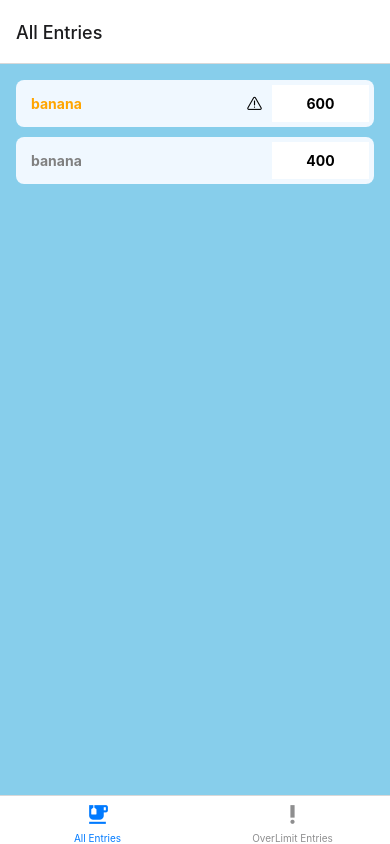
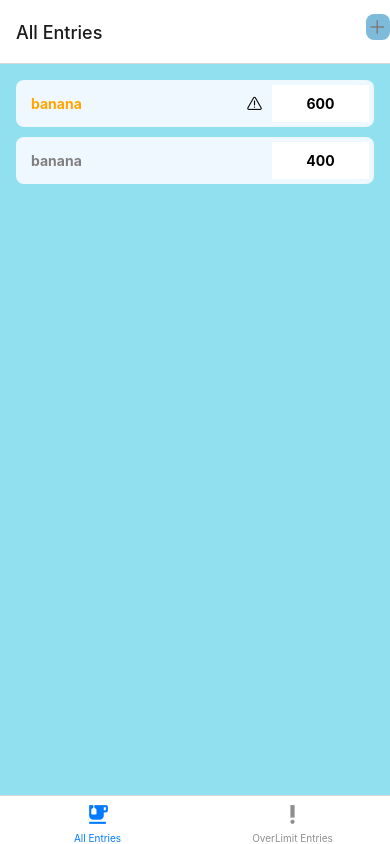
Before and after one commit to AnnabelleAB/CS5520-Ast2, a React Native app: screen /EntryTabs in a window 390 px wide. Built offline with nearby package versions, Linux system fonts and the light colour scheme.

Commit message:
Finish valid input and add entry screen

```diff
--- a/App.js
+++ b/App.js
@@ -2,52 +2,31 @@ import React from 'react';
 import { NavigationContainer } from '@react-navigation/native';
 import { createStackNavigator } from '@react-navigation/stack';
 import { createBottomTabNavigator } from '@react-navigation/bottom-tabs';
-import { MaterialCommunityIcons } from '@expo/vector-icons';
-import { MaterialIcons } from '@expo/vector-icons';
-import AllEntries from './screens/AllEntries';
-import OverLimitEntries from './screens/OverLimitEntries';
 import EditEntry from './screens/EditEntry';
 import AddEntry from './screens/AddEntry';
-import { Button } from 'react-native';
+import EntryTabs from './components/EntryTabs';
+import colors from './colors';
 const Stack = createStackNavigator();
 const Tab = createBottomTabNavigator();
 
-const EntryTabs = ({ navigation }) => (
-  <Tab.Navigator
-    screenOptions={({ route }) => ({
-      tabBarIcon: ({ focused, color, size }) => {
-        let iconName;
-
-        if (route.name === 'All Entries') {
-          iconName = 'emoji-food-beverage';
-        } else if (route.name === 'OverLimit Entries') {
-          iconName = 'priority-high';
-        }
-
-        return <MaterialIcons name={iconName} size={size} color={color} />;
-      },
-      tabBarOptions: {
-        activeTintColor: 'tomato',
-        inactiveTintColor: 'gray',
-      },
-    })}
-
-  >
-    <Tab.Screen name="All Entries" component={AllEntries} />
-    <Tab.Screen name="OverLimit Entries" component={OverLimitEntries} />
-  </Tab.Navigator>
-);
+const headerOptions = {
+  headerStyle: {
+    backgroundColor: colors.buttonBackground,
+  },
+  headerTintColor: colors.white,
+};
 
 export default function App() {
   return (
     <NavigationContainer>
-      <Stack.Navigator initialRouteName="EntriesTabs">
-        <Stack.Screen name="EntriesTabs" component={EntryTabs} options={{ headerShown: false,  headerRight: () => (
-      <Button
-        onPress={() => navigation.navigate("AddEntry")}
-        title="+"
-      />
-    ), }} />
+      <Stack.Navigator initialRouteName="EntryTabs" screenOptions={headerOptions}>
+        <Stack.Screen
+          name="EntryTabs"
+          component={EntryTabs}
+          options={{
+            headerShown: false,
+          }}
+        />
         <Stack.Screen name="Edit Entry" component={EditEntry} />
         <Stack.Screen name="Add Entry" component={AddEntry} />
       </Stack.Navigator>
--- a/components/Button.js
+++ /dev/null
@@ -1,25 +0,0 @@
-import React from 'react';
-import { TouchableOpacity, Text, StyleSheet } from 'react-native';
-
-const Button = ({ onPress, title, style, textStyle }) => (
-  <TouchableOpacity onPress={onPress} style={[styles.button, style]}>
-    <Text style={[styles.buttonText, textStyle]}>{title}</Text>
-  </TouchableOpacity>
-);
-
-const styles = StyleSheet.create({
-  button: {
-    backgroundColor: '#4caf50',
-    paddingVertical: 10,
-    paddingHorizontal: 20,
-    borderRadius: 5,
-  },
-  buttonText: {
-    color: 'white',
-    fontWeight: 'bold',
-    textTransform: 'uppercase',
-    textAlign: 'center',
-  },
-});
-
-export default Button;
--- a/components/EntriesList.js
+++ b/components/EntriesList.js
@@ -2,7 +2,7 @@ import React, { useState } from 'react'
 import { View, Text, FlatList, StyleSheet } from 'react-native';
 import EntryItem from './EntryItem';
 import colors from '../colors';
-
+import { useNavigation } from '@react-navigation/native';
 const EntriesList = ({ type, navigation }) => {
   const [entries, setEntries] = useState([
     { id: "1", calories: "600", description: "banana" },
@@ -18,6 +18,9 @@ const EntriesList = ({ type, navigation }) => {
     filteredData = entries;
   }
 
+  const handlePress = (entry) => {
+    navigation.navigate('Edit Entry', { entry });
+  };
   return (
     <View style={styles.flatListContainer}>
       <FlatList
@@ -28,6 +31,7 @@ const EntriesList = ({ type, navigation }) => {
           <EntryItem
             entry={item}
             navigation={navigation}
+            itemPressed={() => handlePress(item)}
           />
         )}
       />
--- a/components/EntryItem.js
+++ b/components/EntryItem.js
@@ -2,12 +2,20 @@ import React from 'react';
 import { View, Text, StyleSheet } from 'react-native';
 import colors from '../colors';
 import { AntDesign } from '@expo/vector-icons';
-
-const EntryItem = ({ entry, navigation }) => {
+import { Pressable } from 'react-native';
+const EntryItem = ({ entry, navigation, itemPressed }) => {
   const limit = 500;
   const isOverLimit = entry.calories > limit;
   return (
-    <View style={styles.itemContainer}>
+    <View>
+      <Pressable
+        style={({ pressed }) => {
+          // general style first, customized style after
+          return ([styles.itemContainer, pressed && styles.pressedStyle]);
+        }}
+        onPress={() => itemPressed(entry)}
+        android_ripple={{ color: "white", borderless: true }}>
+
 
       <View style={styles.description}>
         <Text style={[styles.descriptionText, isOverLimit && { color: 'orange' }]}>
@@ -19,8 +27,8 @@ const EntryItem = ({ entry, navigation }) => {
       </View>
 
       <Text style={[styles.calories]}>{entry.calories}</Text>
-
-    </View>
+    </Pressable>
+    </View >
   );
 };
 
@@ -56,7 +64,7 @@ const styles = StyleSheet.create({
   },
   pressedStyle: {
     borderRadius: 8,
-    backgroundColor: 'lightpink',
+    backgroundColor: colors.secondary,
     opacity: 0.5,
     marginBottom: 10,
     flexDirection: 'row',
--- a/components/EntryTabs.js
+++ b/components/EntryTabs.js
@@ -1,39 +1,53 @@
-import React from "react";
-import { View, Text, Button } from "react-native";
-import { createMaterialTopTabNavigator } from "@react-navigation/material-top-tabs";
-import MaterialIcons from "react-native-vector-icons/MaterialIcons";
-import AddEntry from "../screens/AddEntry";
-import AllEntries from "../screens/AllEntries";
-import OverLimitEntries from "../screens/OverLimitEntries"
-const Tab = createMaterialTopTabNavigator();
+import PressableButton from './PressableButton';
+import { Ionicons } from '@expo/vector-icons';
+import React from 'react';
+import { MaterialIcons } from '@expo/vector-icons';
+import AllEntries from '../screens/AllEntries';
+import OverLimitEntries from '../screens/OverLimitEntries';
+import { createBottomTabNavigator } from '@react-navigation/bottom-tabs';
+import colors from '../colors';
+const Tab = createBottomTabNavigator();
 
+function iconPressed(navigation) {
+  console.log("navigation");
+  navigation.navigate("Add Entry");
+}
+
+// const navigation = useNavigation();
 const EntryTabs = ({ navigation }) => (
   <Tab.Navigator
     screenOptions={({ route }) => ({
   tabBarIcon: ({ focused, color, size }) => {
     let iconName;
 
-        if (route.name === "All Entries") {
-          iconName = "emoji-food-beverage";
-        } else if (route.name === "OverLimit Entries") {
-          iconName = "priority-high";
+    if (route.name === 'All Entries') {
+      iconName = 'emoji-food-beverage';
+    } else if (route.name === 'OverLimit Entries') {
+      iconName = 'priority-high';
     }
 
     return <MaterialIcons name={iconName} size={size} color={color} />;
   },
+  tabBarOptions: {
+    activeTintColor: colors.white,
+    inactiveTintColor: colors.gray,
+    activeBackgroundColor: colors.buttonBackground,
+    inactiveBackgroundColor: colors.buttonBackground,
+  },
+  headerRight: () => {
+    return (
+      <PressableButton
+        buttonPressed={() => {
+          console.log("Hi");
+          return (iconPressed(navigation));
+        }}
+      >
+        <Ionicons name="add" size={24} color="black" />
+      </PressableButton>
+    );
+  }
 })}
-    tabBarOptions={{
-      activeTintColor: "tomato",
-      inactiveTintColor: "gray",
-    }}
-    navigationOptions={{
-      headerRight: () => (
-        <Button
-          onPress={() => navigation.navigate("AddEntry")}
-          title="+"
-        />
-      ),
-    }}
+
   >
     <Tab.Screen name="All Entries" component={AllEntries} />
     <Tab.Screen name="OverLimit Entries" component={OverLimitEntries} />
--- /dev/null
+++ b/components/PressableButton.js
@@ -0,0 +1,32 @@
+import { View, Text, Pressable, StyleSheet } from 'react-native'
+import React from 'react'
+import colors from '../colors'
+export default function PressableButton(props) {
+    return (
+        <Pressable style={({ pressed }) => {
+            return [styles.pressableDefault, props.customizedStyle, pressed && styles.pressedStyle]
+        }} onPress={props.buttonPressed}>
+          {props.children}
+        </Pressable>
+    )
+}
+const styles = StyleSheet.create({
+    pressableDefault: {
+        backgroundColor: colors.buttonBackground,
+        borderRadius: 8,
+        opacity: 0.5,
+        marginBottom: 10,
+        flexDirection: "row",
+        alignItems: "center",
+        justifyContent: "center",
+    },
+    pressedStyle: {
+        borderRadius: 8,
+        backgroundColor: colors.pressedButtonStyle,
+        opacity: 0.5,
+        marginBottom: 10,
+        flexDirection: "row",
+        alignItems: "center",
+        justifyContent: "center"
+    },
+})
--- a/screens/AddEntry.js
+++ b/screens/AddEntry.js
@@ -1,12 +1,19 @@
 import React, { useState } from 'react';
-import { View, TextInput, StyleSheet } from 'react-native';
-import Button from '../components/Button';
+import { View, TextInput, StyleSheet, Text } from 'react-native';
+import PressableButton from '../components/PressableButton';
+import colors from '../colors';
 
 const AddEntry = ({ navigation }) => {
   const [calories, setCalories] = useState('');
   const [description, setDescription] = useState('');
+  const [isValid, setIsValid] = useState(true);
 
   const handleSubmit = () => {
+    if (!calories || !description || isNaN(calories)) {
+      setIsValid(false);
+      return;
+    }
+
     // Add the new entry to the database
     // ...
 
@@ -16,26 +23,61 @@ const AddEntry = ({ navigation }) => {
   const handleReset = () => {
     setCalories('');
     setDescription('');
+    setIsValid(true);
+  };
+
+  const handleCaloriesChange = (text) => {
+    setCalories(text);
+    if (!isValid) {
+      setIsValid(true);
+    }
+  };
+
+  const handleDescriptionChange = (text) => {
+    setDescription(text);
+    if (!isValid) {
+      setIsValid(true);
+    }
   };
 
   return (
     <View style={styles.container}>
+      <View style={styles.inputContainer}>
+        <Text style={styles.title}>Calories</Text>
         <TextInput
           style={styles.input}
-        placeholder="Calories"
           keyboardType="number-pad"
           value={calories}
-        onChangeText={setCalories}
+          onChangeText={handleCaloriesChange}
         />
+      </View>
+      {!isValid && (!calories || isNaN(calories)) && (
+        <Text style={styles.errorMessage}>Please enter a valid number</Text>
+      )}
+      <View style={styles.inputContainer}>
+        <Text style={styles.title}>Description</Text>
         <TextInput
           style={styles.input}
-        placeholder="Description"
           value={description}
-        onChangeText={setDescription}
+          onChangeText={handleDescriptionChange}
         />
+      </View>
+      {!isValid && !description && (
+        <Text style={styles.errorMessage}>Please enter a description</Text>
+      )}
       <View style={styles.buttonsContainer}>
-        <Button onPress={handleReset} title="Reset" />
-        <Button onPress={handleSubmit} title="Submit" />
+        <PressableButton
+          buttonPressed={handleReset}
+          style={[styles.button]}
+        >
+          <Text style={[styles.buttonText, { color: colors.gray }]}>Reset</Text>
+        </PressableButton>
+        <PressableButton
+          buttonPressed={handleSubmit}
+          style={[styles.button]}
+        >
+          <Text style={[styles.buttonText, { color: colors.gray }]}>Submit</Text>
+        </PressableButton>
       </View>
     </View>
   );
@@ -45,19 +87,57 @@ const styles = StyleSheet.create({
   container: {
     flex: 1,
     padding: 16,
-    backgroundColor: '#fff',
+    backgroundColor: colors.primary,
+    alignItems: 'center',
+
+  },
+  inputContainer: {
+    flexDirection: 'row',
+    justifyContent: 'space-between',
+    width: '80%',
+    marginTop: 10,
+    marginBottom: 8,
+    alignItems: 'flex-start',
+  },
+  title: {
+    color: colors.white,
+    fontSize: 16,
+    fontWeight: 'bold',
+    marginRight: 8,
   },
   input: {
     height: 40,
-    borderColor: 'gray',
+    borderColor: colors.gray,
     borderWidth: 1,
-    marginVertical: 8,
     padding: 8,
+    backgroundColor: colors.white,
+    borderRadius: 5,
+    width: '60%',
   },
   buttonsContainer: {
     flexDirection: 'row',
-    justifyContent: 'space-between',
+    justifyContent: 'space-around',
     marginTop: 16,
+    width: '80%',
+  },
+  button: {
+    backgroundColor: colors.buttonBackground,
+    borderRadius: 5,
+    height: 80,
+    width: '100%',
+    justifyContent: 'center',
+    alignItems: 'center',
+    margin: 8,
+    padding: 10,
+  },
+  buttonText: {
+    color: colors.white,
+    fontWeight: 'bold',
+    fontSize: 16,
+  },
+  errorMessage: {
+    color: 'red',
+    fontSize: 12,
   },
 });
 
--- a/screens/EditEntry.js
+++ b/screens/EditEntry.js
@@ -1,10 +1,81 @@
-import { View, Text } from 'react-native'
-import React from 'react'
+import React from 'react';
+import { View, Text, StyleSheet } from 'react-native';
+import { MaterialCommunityIcons } from '@expo/vector-icons';
+import { AntDesign } from '@expo/vector-icons';
+import colors from '../colors';
+import PressableButton from '../components/PressableButton';
 
-export default function EditEntry() {
+export default function EditEntry({ navigation, route }) {
+  const { calories, description } = route.params.entry;
+  const isOverLimit = calories > 500;
+
+  const handleDelete = () => {
+    // Code to delete entry from Firestore database
+    // Then navigate back to the All Entries screen
+    navigation.goBack();
+  };
+
+  const handleReview = () => {
+    // Code to mark entry as reviewed in Firestore database
+    // Then navigate back to the All Entries screen
+    navigation.goBack();
+  };
+
   return (
-    <View>
-      <Text>EditEntry</Text>
+    <View style={styles.container}>
+      <View style={[styles.card, { backgroundColor: colors.secondary }]}>
+        <Text style={styles.cardTitle}>Calories:</Text>
+        <Text style={styles.cardText}>{calories}</Text>
+        <Text style={styles.cardTitle}>Description:</Text>
+        <Text style={styles.cardText}>{description}</Text>
+      </View>
+      <View style={styles.buttonContainer}>
+        <PressableButton customizedStyle={styles.button} buttonPressed={handleDelete}>
+          <MaterialCommunityIcons name="trash-can" size={32} color={colors.black} />
+        </PressableButton>
+        {isOverLimit && (
+          <PressableButton customizedStyle={styles.button} buttonPressed={handleReview}>
+            <AntDesign name="check" size={32} color={colors.black} />
+          </PressableButton>
+        )}
+      </View>
     </View>
-  )
+  );
 }
+
+const styles = StyleSheet.create({
+  container: {
+    flex: 1,
+    backgroundColor: colors.primary,
+    alignItems: 'center',
+
+  },
+  card: {
+    borderRadius: 8,
+    padding: 20,
+    margin: 20,
+    width: '80%',
+    marginTop: 50,
+  },
+  cardTitle: {
+    fontWeight: 'bold',
+    marginBottom: 5,
+    fontSize: 16,
+    color: colors.darkBlue,
+    textAlign: 'center',
+  },
+  cardText: {
+    fontSize: 16,
+    color: colors.black,
+    textAlign: 'center',
+  },
+  buttonContainer: {
+    flexDirection: 'row',
+    justifyContent: 'space-around',
+    width: '80%',
+  },
+  button: {
+    width: 50,
+    height: 50,
+  },
+});
```
Also changed, not shown: colors.js (+8 -3 lines). Lines whose indentation alone changed are shown as unchanged.
